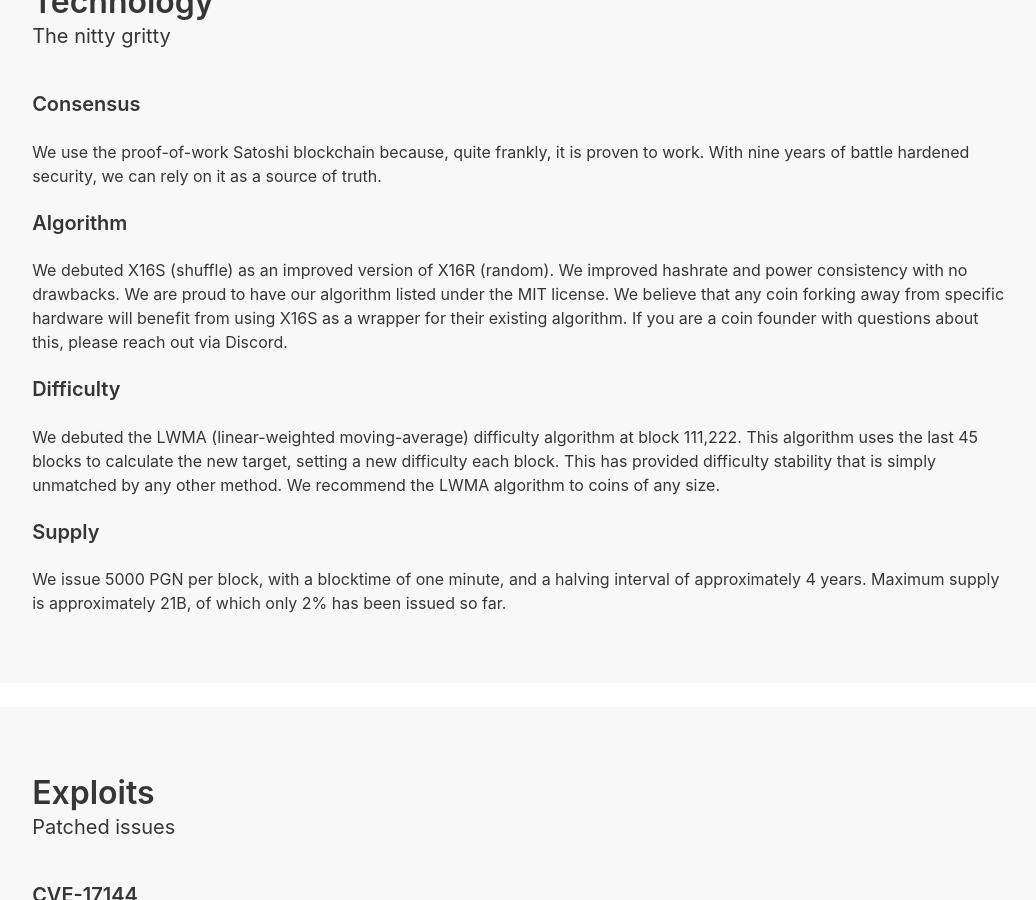
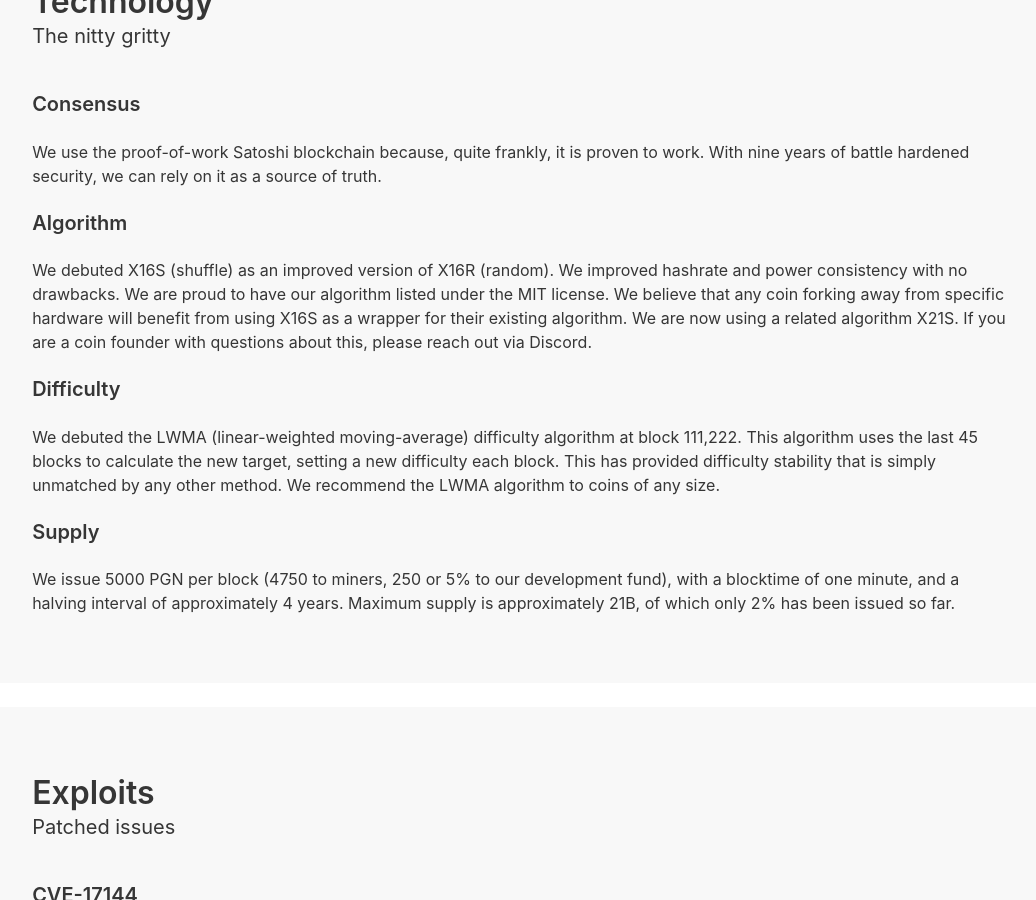
Before and after one commit to PigeoncoinClassic/pigeoncoinclassic.github.io, a Jekyll site: the page built from help.md, in a window 1280 px wide and 900 px high, scrolled down 1092 px. Shown: the whole window, without its empty margins (182-1218 px from the left). Built offline with Jekyll 4.4.1, drawn with Linux system fonts in a browser that asks for light colours; nearby versions of some CDN libraries; comment, search, counter and statistics services are not loaded.

Commit message:
Update help.md
Updated - dev fund and X21S

```diff
--- a/help.md
+++ b/help.md
@@ -44,7 +44,7 @@
 
     - title: Algorithm
       content: |
-        We debuted X16S (shuffle) as an improved version of X16R (random). We improved hashrate and power consistency with no drawbacks. We are proud to have our algorithm listed under the MIT license. We believe that any coin forking away from specific hardware will benefit from using X16S as a wrapper for their existing algorithm. If you are a coin founder with questions about this, please reach out via Discord.
+        We debuted X16S (shuffle) as an improved version of X16R (random). We improved hashrate and power consistency with no drawbacks. We are proud to have our algorithm listed under the MIT license. We believe that any coin forking away from specific hardware will benefit from using X16S as a wrapper for their existing algorithm. We are now using a related algorithm X21S. If you are a coin founder with questions about this, please reach out via Discord.
 
     - title: Difficulty
       content: |
@@ -52,7 +52,7 @@
 
     - title: Supply
       content: |
-        We issue 5000 PGN per block, with a blocktime of one minute, and a halving interval of approximately 4 years. Maximum supply is approximately 21B, of which only <span data-id="chain-supplyPercentage">2%</span> has been issued so far.
+        We issue 5000 PGN per block (4750 to miners, 250 or 5% to our development fund), with a blocktime of one minute, and a halving interval of approximately 4 years. Maximum supply is approximately 21B, of which only <span data-id="chain-supplyPercentage">2%</span> has been issued so far.
 
   - title: Exploits
     subtitle: Patched issues
```
